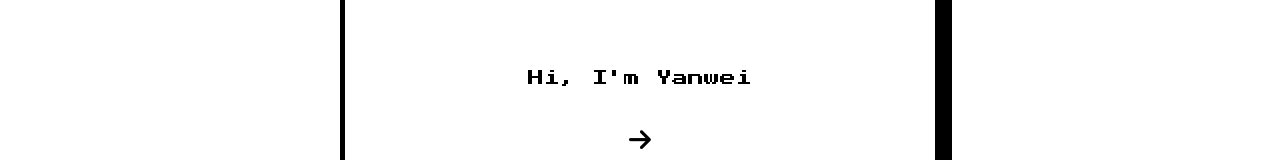
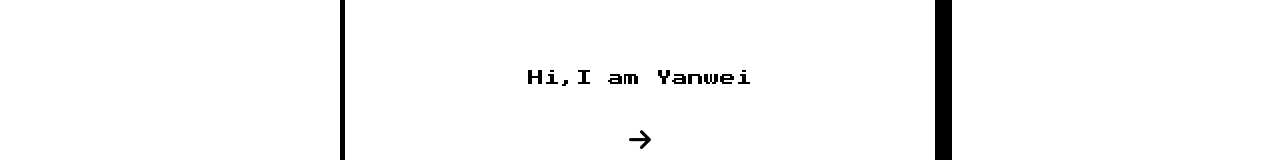
Before and after one commit to blacknstones/blacknstones.github.io, a React (Create React App) app: page / in a window 1280 px wide. Shown: the part 295-455 px from the top of the page. Built offline with nearby package versions, Linux system fonts and the light colour scheme.

Commit message:
modified homecard

```diff
--- a/src/components/molecules/HomeCard.jsx
+++ b/src/components/molecules/HomeCard.jsx
@@ -1,6 +1,6 @@
 // React core
 import React from 'react';
-import { Link } from 'react-router-dom';
+
 
 export default function HomeCard() {
 
@@ -9,7 +9,7 @@ export default function HomeCard() {
     return (
         <div className="home-card">
             <div className="home-card-content">
-                <p>Hi, I'm Yanwei</p>
+                <p>Hi,I am Yanwei</p>
                 <button className="button arrow">
                      <i className="fas fa-arrow-right"></i>
                 </button>
```
